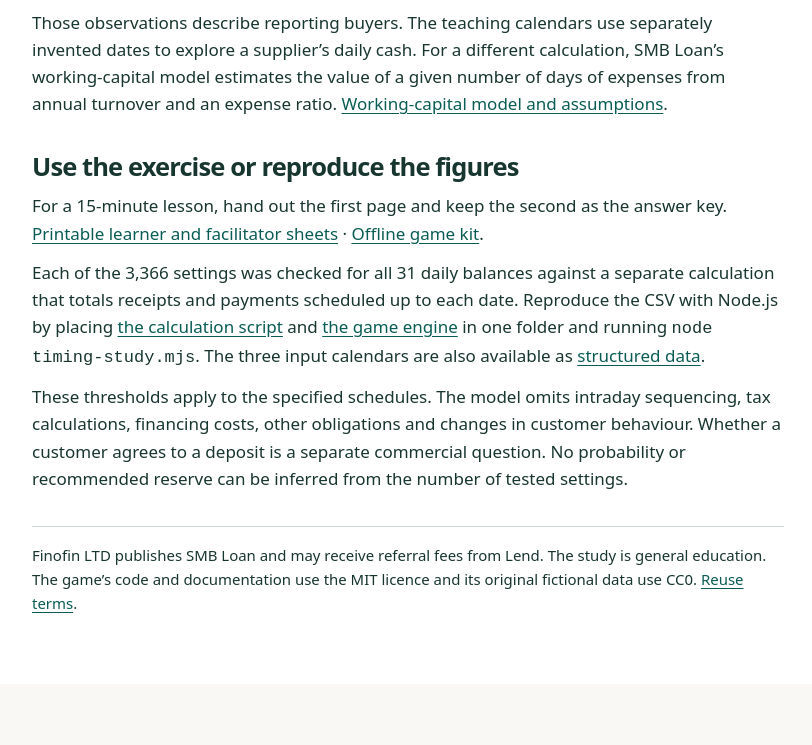
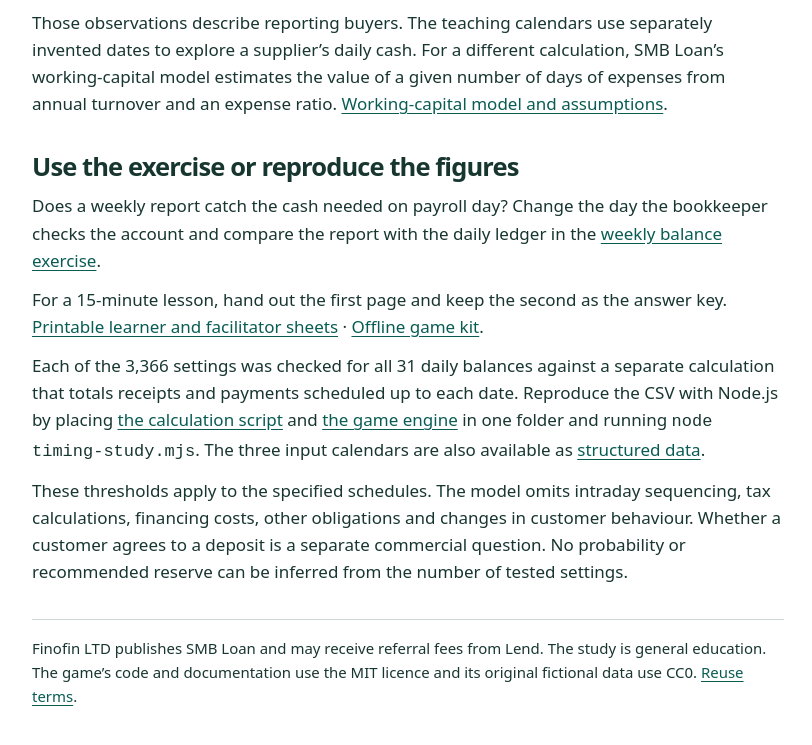
Before and after one commit to thisismyuserdealwithit/smbloan-business-survival-notes, a website: page cash-flow-cliff/timing-study.html in a window 1280 px wide. Shown: the part 2313-3058 px from the top of the page, without its empty margins (232-1044 px from the left). Before the commit the page ends 2997 px from the top, so only its background shows below. Drawn offline with Linux system fonts and the light colour scheme.

Commit message:
Connect the timing research to the weekly reporting experiment

```diff
--- a/cash-flow-cliff/timing-study.html
+++ b/cash-flow-cliff/timing-study.html
@@ -28,6 +28,7 @@
 <p>SMB Loan’s July 2026 Slow Payer Index reports a manufacturing median of 31.8 days and a construction median of 30.3 days. The measure is the median across reporting entities of each entity’s reported average payment time. Measuring lateness would also require the agreed due date. The July release preserves the sector summary. Its underlying filing selection cannot be independently reconstructed from that summary alone. <a href="https://smbloan.com.au/research/slow-payer-index">Industry data and methodology</a>.</p>
 <p>Those observations describe reporting buyers. The teaching calendars use separately invented dates to explore a supplier’s daily cash. For a different calculation, SMB Loan’s working-capital model estimates the value of a given number of days of expenses from annual turnover and an expense ratio. <a href="https://smbloan.com.au/research/working-capital-by-industry">Working-capital model and assumptions</a>.</p>
 <h2>Use the exercise or reproduce the figures</h2>
+<p>Does a weekly report catch the cash needed on payroll day? Change the day the bookkeeper checks the account and compare the report with the daily ledger in the <a href="weekly-balance-check.html">weekly balance exercise</a>.</p>
 <p>For a 15-minute lesson, hand out the first page and keep the second as the answer key. <a href="classroom.html">Printable learner and facilitator sheets</a> · <a href="https://thisismyuserdealwithit.github.io/smbloan-business-survival-notes/cash-flow-cliff/cash-flow-cliff-kit.zip">Offline game kit</a>.</p>
 <p>Each of the 3,366 settings was checked for all 31 daily balances against a separate calculation that totals receipts and payments scheduled up to each date. Reproduce the CSV with Node.js by placing <a href="timing-study.mjs" download>the calculation script</a> and <a href="https://thisismyuserdealwithit.github.io/smbloan-business-survival-notes/cash-flow-cliff/engine.js" download>the game engine</a> in one folder and running <code>node timing-study.mjs</code>. The three input calendars are also available as <a href="https://thisismyuserdealwithit.github.io/smbloan-business-survival-notes/cash-flow-cliff/scenarios.json">structured data</a>.</p>
 <p>These thresholds apply to the specified schedules. The model omits intraday sequencing, tax calculations, financing costs, other obligations and changes in customer behaviour. Whether a customer agrees to a deposit is a separate commercial question. No probability or recommended reserve can be inferred from the number of tested settings.</p>
```
